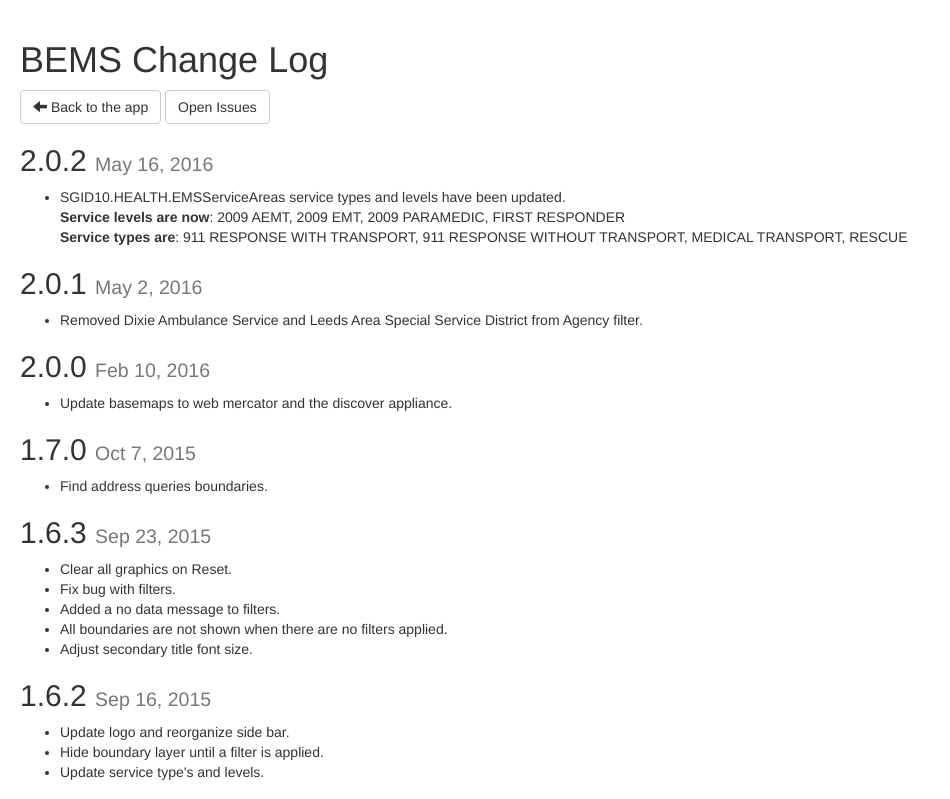
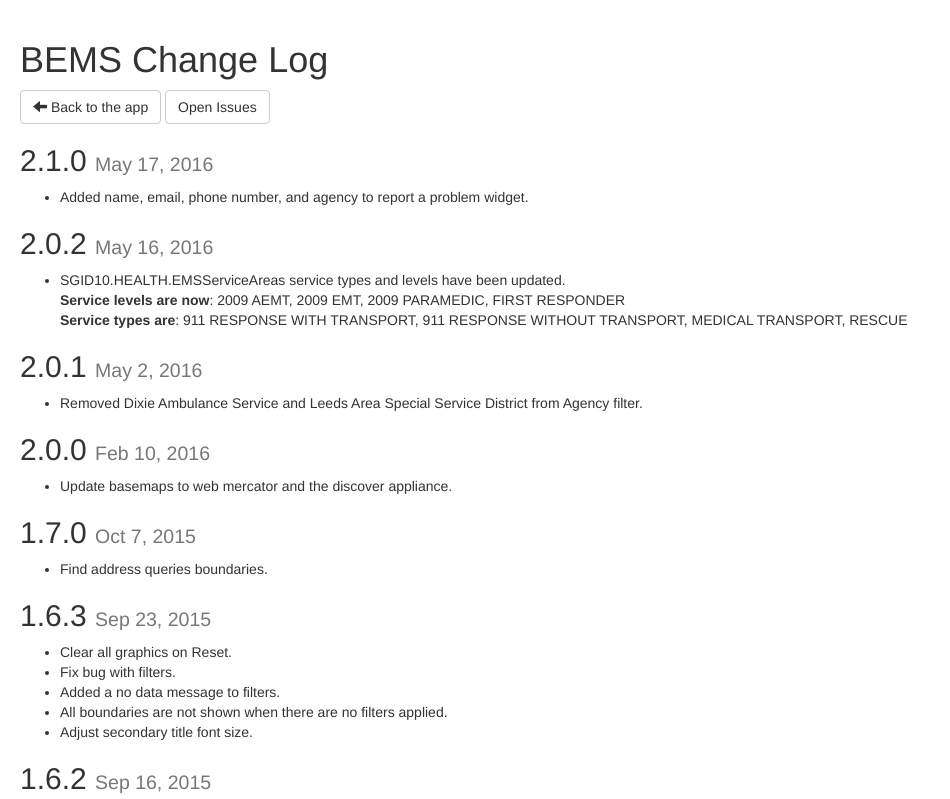
Before and after one commit to agrc/BEMS, a website: page src/ChangeLog.html in a window 1280 px wide. Shown: the top 799 px of the page, without its empty margins (0-950 px from the left). Drawn offline with nearby package versions, Linux system fonts and the light colour scheme.

Commit message:
Release v2.1.0

```diff
--- a/bower.json
+++ b/bower.json
@@ -1,6 +1,6 @@
 {
   "name": "bems",
-  "version": "2.0.2",
+  "version": "2.1.0",
   "dependencies": {
     "agrc": "agrc-widgets#^4.2.0",
     "bootstrap": "~3.3",
--- a/package.json
+++ b/package.json
@@ -1,6 +1,6 @@
 {
   "name": "BEMS",
-  "version": "2.0.2",
+  "version": "2.1.0",
   "homepage": "https://mapserv.utah.gov/BEMS",
   "repository": {
     "type": "git",
--- a/src/ChangeLog.html
+++ b/src/ChangeLog.html
@@ -14,6 +14,10 @@
     <h1>BEMS Change Log</h1>
     <a href="./" class="btn btn-default"><span class="glyphicon glyphicon-arrow-left"></span> Back to the app</a>
     <a href="https://github.com/agrc/BEMS/issues?state=open" class="btn btn-default">Open Issues</a>
+    <h2>2.1.0 <small>May 17, 2016</small></h2>
+    <ul>
+        <li>Added name, email, phone number, and agency to report a problem widget.</li>
+    </ul>
     <h2>2.0.2 <small>May 16, 2016</small></h2>
     <ul>
         <li>SGID10.HEALTH.EMSServiceAreas service types and levels have been updated.<br>
--- a/src/app/config.js
+++ b/src/app/config.js
@@ -26,7 +26,7 @@ define([
 
         // version.: String
         //      The version number.
-        version: '2.0.2',
+        version: '2.1.0',
 
         // apiKey: String
         //      The api key used for services on api.mapserv.utah.gov
--- a/src/app/package.json
+++ b/src/app/package.json
@@ -1,6 +1,6 @@
 {
     "name": "BEMS",
-    "version": "2.0.2",
+    "version": "2.1.0",
     "main": "main",
     "description": "BEMS",
     "homepage": "https://github.com/agrc/BEMS",
```
